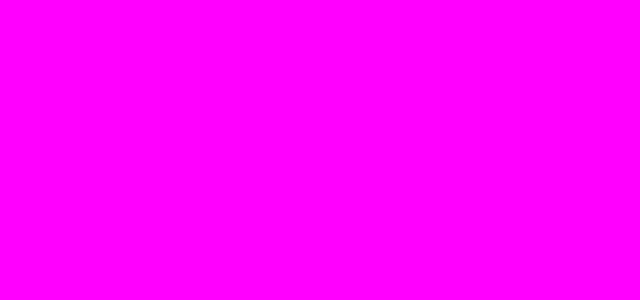
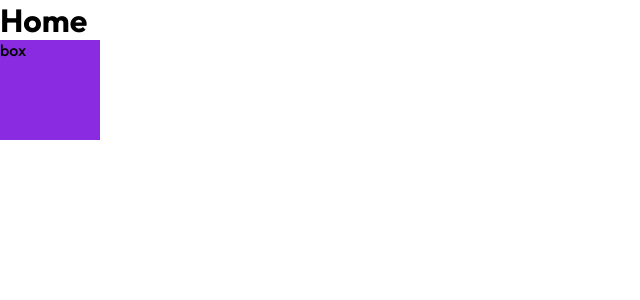
Before and after one commit to GarySimons/girls-on-the-run, a React (Create React App) app: page / in a window 1280 px wide. Shown: the top 300 px of the page, without its empty margins (0-640 px from the left). Built offline with nearby package versions, Linux system fonts and the light colour scheme; a web font is replaced by a local one.

Commit message:
added back in deleted files. Route now working

```diff
--- a/public/index.html
+++ b/public/index.html
@@ -1,14 +1,12 @@
 <!DOCTYPE html>
 <html lang="en">
+
 <head>
   <meta charset="utf-8" />
   <link rel="icon" href="%PUBLIC_URL%/favicon.ico" />
   <meta name="viewport" content="width=device-width, initial-scale=1" />
   <meta name="theme-color" content="#000000" />
-    <meta
-      name="description"
-      content="Web site created using create-react-app"
-    />
+  <meta name="description" content="Web site created using create-react-app" />
   <link rel="apple-touch-icon" href="%PUBLIC_URL%/logo192.png" />
   <!--
       manifest.json provides metadata used when your web app is installed on a
@@ -24,8 +22,9 @@
       work correctly both with client-side routing and a non-root public URL.
       Learn how to configure a non-root public URL by running `npm run build`.
     -->
-    <title>React App</title>
+  <title>Girls On The Run</title>
 </head>
+
 <body>
   <noscript>You need to enable JavaScript to run this app.</noscript>
   <div id="root"></div>
@@ -40,4 +39,5 @@
       To create a production bundle, use `npm run build` or `yarn build`.
     -->
 </body>
+
 </html>
--- a/src/App.js
+++ b/src/App.js
@@ -1,10 +1,15 @@
 import React from 'react'
+import { Routes, Route } from 'react-router-dom'
+
+import Home from './routes/Home'
 
 function App() {
   return (
-    <div>
-
-    </div>
+    <>
+      <Routes>
+        <Route path='/' element={<Home />} />
+      </Routes>
+    </>
   );
 }
 
--- a/src/index.css
+++ b/src/index.css
@@ -6,18 +6,11 @@
   padding: 0;
 }
 
-h1 {
-  color: #ffffff;
-}
-
 body {
   margin: 0;
   font-family: "Outfit", "Segoe UI", "Roboto", "Oxygen", "Ubuntu", "Cantarell",
     "Fira Sans", "Droid Sans", "Helvetica Neue", sans-serif;
   -webkit-font-smoothing: antialiased;
-  -moz-osx-font-smoothing: grayscale;
-
-  background-color: magenta;
 }
 
 ul {
@@ -32,3 +25,9 @@ code {
   font-family: source-code-pro, Menlo, Monaco, Consolas, "Courier New",
     monospace;
 }
+
+.box {
+  background-color: blueviolet;
+  height: 100px;
+  width: 100px;
+}
--- a/src/index.js
+++ b/src/index.js
@@ -2,10 +2,11 @@ import React from 'react';
 import ReactDOM from 'react-dom/client';
 import './index.css';
 import App from './App';
+import { BrowserRouter } from 'react-router-dom';
 
 const root = ReactDOM.createRoot(document.getElementById('root'));
 root.render(
-  <React.StrictMode>
+  <BrowserRouter>
     <App />
-  </React.StrictMode>
+  </BrowserRouter>
 );
--- a/src/routes/Home.js
+++ b/src/routes/Home.js
@@ -3,7 +3,10 @@ import React from 'react'
 const Home = () => {
   return (
     <div>
-        Home
+       <h1>Home</h1>
+        <div className='box'>
+               <p>box</p>
+        </div>
     </div>
   )
 }
```
Also changed, not shown: src/reportWebVitals.js (added, +13 -0 lines), src/setupTests.js (added, +5 -0 lines), 1 other file (tests, documents, lock files or other folders). Lines whose indentation alone changed are shown as unchanged.
